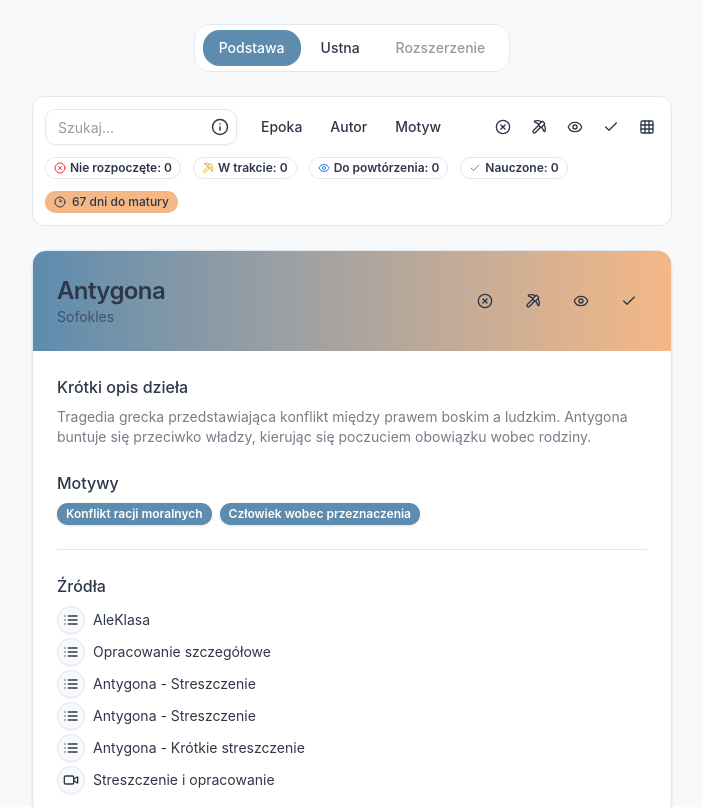
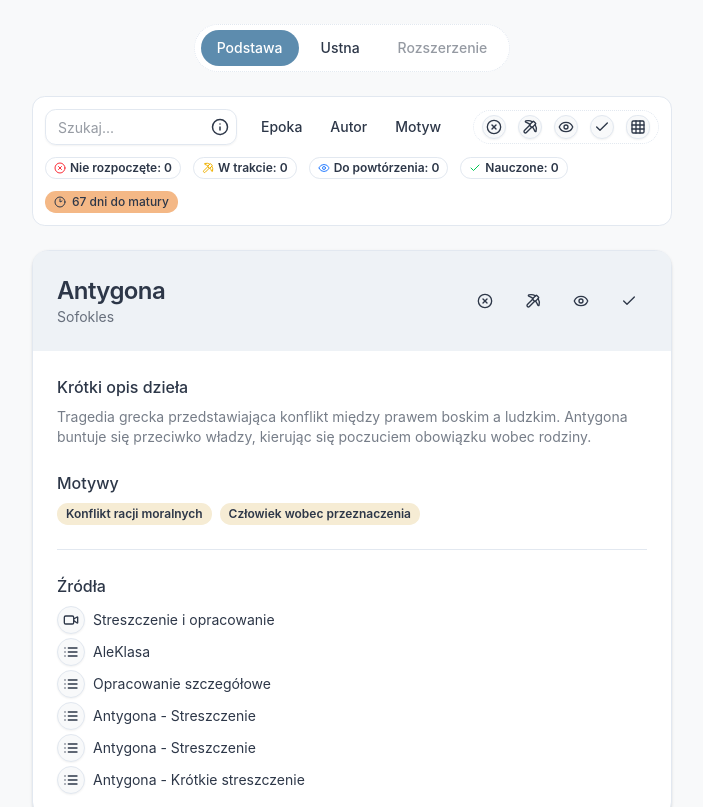
Before and after one commit to pawelz00/matura-check, a React (Vite) app: page / in a window 1280 px wide. Shown: the top 807 px of the page, without its empty margins (288-991 px from the left). Built offline with nearby package versions, Linux system fonts and the light colour scheme.

Commit message:
feat: colors change

```diff
--- a/src/components/cards/card/card-body.tsx
+++ b/src/components/cards/card/card-body.tsx
@@ -20,11 +20,7 @@ export default function CardBody({ item }: { item: Item }) {
         <div className="flex flex-wrap gap-2">
           {item?.questions?.map((item) => {
             return (
-              <Badge
-                variant={"default"}
-                className={"transition-colors hover:bg-secondary"}
-                key={item.question}
-              >
+              <Badge variant={"accent"} key={item.question}>
                 {item.motive}
               </Badge>
             );
@@ -38,7 +34,11 @@ export default function CardBody({ item }: { item: Item }) {
         <h3 className="text-md font-medium text-card-foreground">Źródła</h3>
         <div className="text-sm ">
           <div className={"flex flex-col gap-1 w-fit"}>
-            {item?.externalResources?.map((item) => {
+            {item?.externalResources
+              ?.sort((a) => {
+                return a.type === "video" ? -1 : 1;
+              })
+              .map((item) => {
                 return (
                   <a
                     href={item.url}
--- a/src/components/cards/card/card-header.tsx
+++ b/src/components/cards/card/card-header.tsx
@@ -1,7 +1,6 @@
 import { Button } from "@/components/ui/button.tsx";
 import { Item } from "@/data/data.ts";
 import { useDataStore } from "@/store/useDataStore.ts";
-import { useEffect } from "react";
 import { cn } from "@/lib/utils.ts";
 import { statusesObj } from "@/constants/statusesObject.ts";
 import { CardHeader, CardTitle } from "@/components/ui/card.tsx";
@@ -13,14 +12,10 @@ import {
 } from "@/components/ui/tooltip.tsx";
 
 export default function CardHead({ item }: { item: Item }) {
-  const { loadStatuses, setStatus, statuses } = useDataStore();
-
-  useEffect(() => {
-    loadStatuses();
-  }, [loadStatuses]);
+  const { setStatus, statuses } = useDataStore();
 
   return (
-    <CardHeader className="rounded-t-lg bg-gradient-to-r from-primary to-secondary">
+    <CardHeader className="rounded-t-lg bg-card-header">
       <div className="flex items-center justify-between">
         <div className="space-y-0.1">
           <CardTitle className="text-2xl font-serif">{item.title}</CardTitle>
@@ -37,8 +32,8 @@ export default function CardHead({ item }: { item: Item }) {
                       size={"icon"}
                       className={cn(
                         statuses[item.id] === value.status &&
-                          "bg-primary text-primary-foreground",
-                        "hover:bg-primary hover:text-primary-foreground",
+                          "bg-primary/20 text-card-foreground",
+                        "hover:bg-primary/20 hover:text-card-foreground cursor-pointer",
                       )}
                       onClick={() => {
                         setStatus(item.id, value.status);
--- a/src/components/filters.tsx
+++ b/src/components/filters.tsx
@@ -33,7 +33,11 @@ export default function Filters({ showButtonFilters = true }: FiltersProps) {
           <ButtonFilter filter={"motive"}>Motyw</ButtonFilter>
         </div>
       )}
-      <div className={"flex gap-x-3 items-center ml-auto"}>
+      <div
+        className={
+          "flex gap-x-3 items-center ml-auto border border-dotted p-1 rounded-full px-2"
+        }
+      >
         {Object.entries(statusesObj).map(([key, value]) => {
           return (
             <TooltipProvider key={key}>
@@ -44,10 +48,10 @@ export default function Filters({ showButtonFilters = true }: FiltersProps) {
                       setStatus(status === value.status ? null : value.status);
                     }}
                     key={key}
-                    variant={"ghost"}
+                    variant={"outline"}
                     size={"icon"}
                     className={cn(
-                      "cursor-pointer size-6",
+                      "cursor-pointer size-6 rounded-full hover:bg-primary hover:text-primary-foreground",
                       status === value.status &&
                         "bg-primary text-primary-foreground",
                     )}
@@ -67,7 +71,7 @@ export default function Filters({ showButtonFilters = true }: FiltersProps) {
             setView(view === "list" ? "grid" : "list");
           }}
           className={"cursor-pointer size-6"}
-          variant={"ghost"}
+          variant={"outline"}
           size={"icon"}
         >
           {view === "list" ? (
@@ -99,8 +103,8 @@ function ButtonFilter({
         }
       }}
       className={cn(
-        "hover:cursor-pointer ",
-        groupBy === filter && "bg-accent text-accent-foreground",
+        "hover:cursor-pointer",
+        groupBy === filter && "bg-primary text-primary-foreground",
       )}
       variant={"ghost"}
       size={"sm"}
--- a/src/components/navbar.tsx
+++ b/src/components/navbar.tsx
@@ -6,29 +6,24 @@ export default function Navbar() {
   const location = useLocation();
 
   return (
-    <div
-      className={
-        "flex flex-col gap-y-6 w-fit items-center mx-auto rounded-xl py-6 sticky top-0"
-      }
-    >
+    <div className={"w-fit mx-auto py-6 sticky top-0 z-[99999]"}>
       <nav>
         <ul
           className={
-            "flex justify-between items-center bg-card px-2 h-12 rounded-2xl gap-x-1 border"
+            "flex justify-between items-center bg-card px-1.5 h-12 rounded-full gap-x-1.5 border border-dotted"
           }
         >
-          <ButtonNav href={"/"} active={location.pathname === "/"}>
-            Podstawa
-          </ButtonNav>
           <ButtonNav
+            title={"Podstawa"}
+            href={"/"}
+            active={location.pathname === "/"}
+          />
+          <ButtonNav
+            title={"Ustna"}
             href={"/questions"}
             active={location.pathname === "/questions"}
-          >
-            Ustna
-          </ButtonNav>
-          <ButtonNav href={"/"} disabled>
-            Rozszerzenie
-          </ButtonNav>
+          />
+          <ButtonNav title={"Rozszerzenie"} href={"/"} disabled />
         </ul>
       </nav>
     </div>
@@ -36,12 +31,12 @@ export default function Navbar() {
 }
 
 function ButtonNav({
-  children,
+  title,
   href,
   disabled = false,
   active = false,
 }: {
-  children: string;
+  title: string;
   href: string;
   disabled?: boolean;
   active?: boolean;
@@ -51,12 +46,12 @@ function ButtonNav({
       <Button
         disabled={disabled}
         className={cn(
-          "hover:cursor-pointer rounded-xl",
+          "hover:cursor-pointer rounded-full",
           active && "bg-primary text-primary-foreground",
         )}
         variant={"ghost"}
       >
-        {children}
+        {title}
       </Button>
     </Link>
   );
--- a/src/components/ui/badge.tsx
+++ b/src/components/ui/badge.tsx
@@ -1,8 +1,8 @@
-import * as React from "react"
-import { Slot } from "@radix-ui/react-slot"
-import { cva, type VariantProps } from "class-variance-authority"
+import * as React from "react";
+import { Slot } from "@radix-ui/react-slot";
+import { cva, type VariantProps } from "class-variance-authority";
 
-import { cn } from "@/lib/utils"
+import { cn } from "@/lib/utils";
 
 const badgeVariants = cva(
   "inline-flex items-center justify-center rounded-md border px-2 py-0.5 text-xs font-semibold w-fit whitespace-nowrap shrink-0 [&>svg]:size-3 gap-1 [&>svg]:pointer-events-none ring-ring/10 dark:ring-ring/20 dark:outline-ring/40 outline-ring/50 focus-visible:ring-4 focus-visible:outline-1 aria-invalid:focus-visible:ring-0 transition-[color,box-shadow]",
@@ -13,6 +13,8 @@ const badgeVariants = cva(
           "border-transparent bg-primary text-primary-foreground shadow-sm [a&]:hover:bg-primary/90",
         secondary:
           "border-transparent bg-secondary text-secondary-foreground [a&]:hover:bg-secondary/90",
+        accent:
+          "border-transparent bg-accent text-accent-foreground [a&]:hover:bg-accent/90",
         destructive:
           "border-transparent bg-destructive text-destructive-foreground shadow-sm [a&]:hover:bg-destructive/90",
         outline:
@@ -22,8 +24,8 @@ const badgeVariants = cva(
     defaultVariants: {
       variant: "default",
     },
-  }
-)
+  },
+);
 
 function Badge({
   className,
@@ -32,7 +34,7 @@ function Badge({
   ...props
 }: React.ComponentProps<"span"> &
   VariantProps<typeof badgeVariants> & { asChild?: boolean }) {
-  const Comp = asChild ? Slot : "span"
+  const Comp = asChild ? Slot : "span";
 
   return (
     <Comp
@@ -40,7 +42,7 @@ function Badge({
       className={cn(badgeVariants({ variant }), className)}
       {...props}
     />
-  )
+  );
 }
 
-export { Badge, badgeVariants }
+export { Badge, badgeVariants };
--- a/src/routes/index.tsx
+++ b/src/routes/index.tsx
@@ -1,12 +1,20 @@
 import { createFileRoute } from "@tanstack/react-router";
 import InfoBar from "@/components/info-bar.tsx";
 import Cards from "@/components/cards/cards.tsx";
+import { useEffect } from "react";
+import { useDataStore } from "@/store/useDataStore.ts";
 
 export const Route = createFileRoute("/")({
   component: Index,
 });
 
 function Index() {
+  const { loadStatuses } = useDataStore();
+
+  useEffect(() => {
+    loadStatuses();
+  }, [loadStatuses]);
+
   return (
     <div
       className={
--- a/src/styles/index.css
+++ b/src/styles/index.css
@@ -18,22 +18,15 @@ body {
   -moz-osx-font-smoothing: grayscale;
   --background: #F8F9FA;
   --foreground: #2D3748;
-
   --card-header: #EEF2F6;
   --card: #FFFFFF;
   --card-foreground: #2D3748;
-
   --primary: #5D8CAE;
   --primary-foreground: #FFFFFF;
-
   --secondary: #F4B886;
   --secondary-foreground: #2D3748;
-
-
-
-  --accent: #A7D7C5;
+  --accent: #f6ecd4;
   --accent-foreground: #2D3748;
-
   --border: #E2E8F0;
   --input: #2D3748;
   --ring: #5D8CAE;
```
Lines whose indentation alone changed are shown as unchanged.
